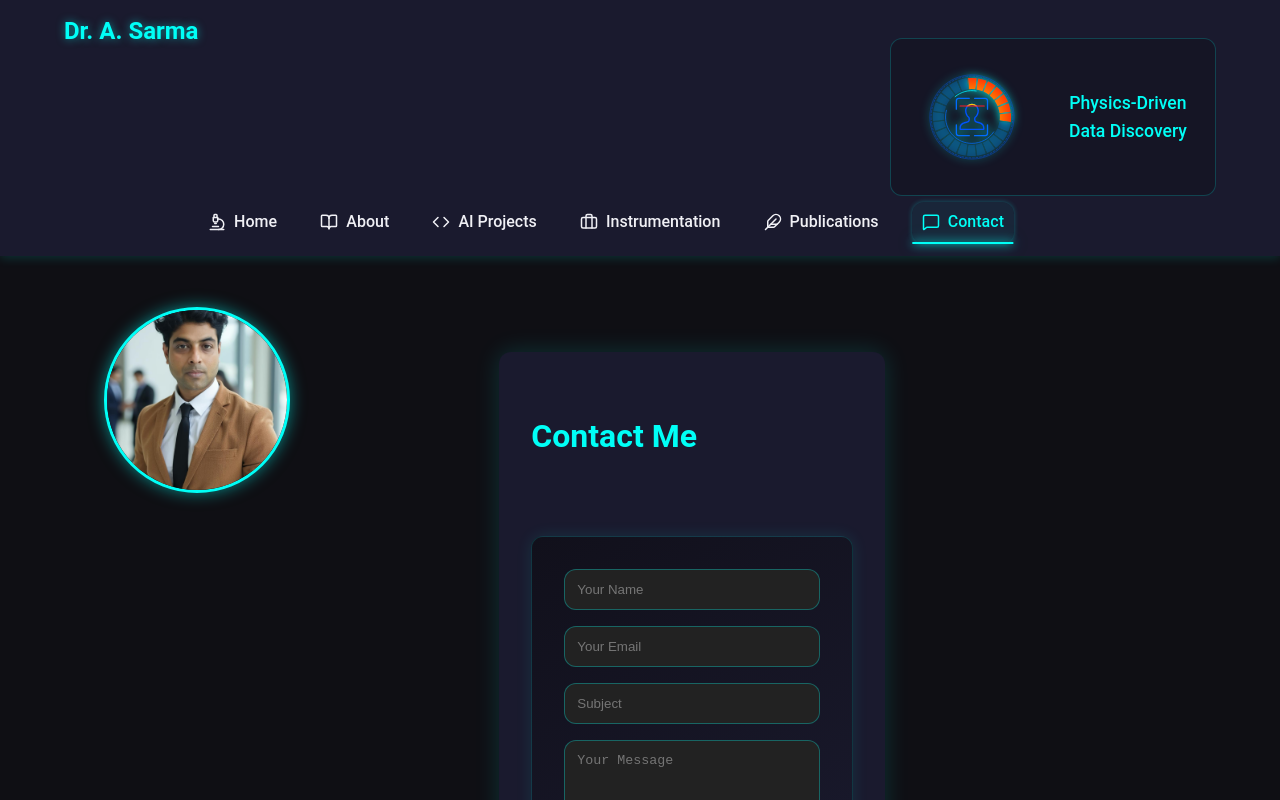
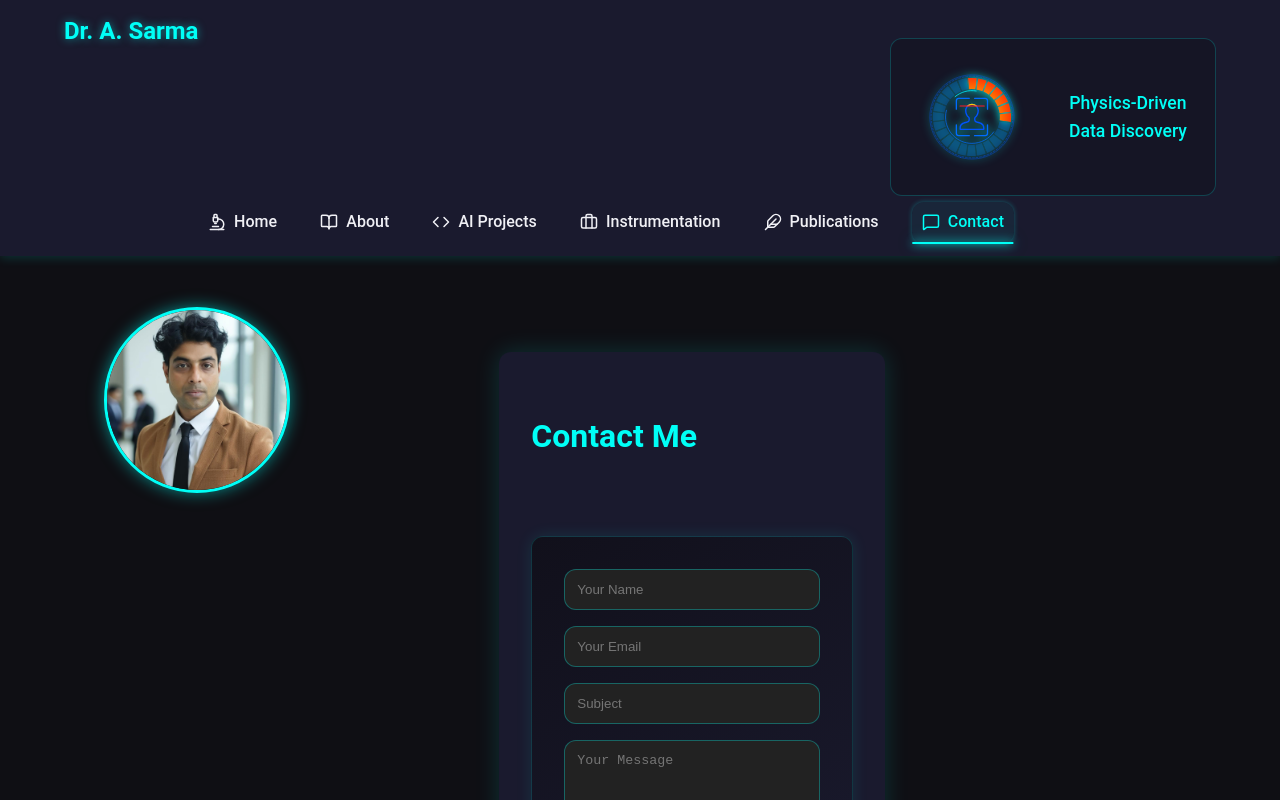
Before and after one commit to abhisakh/Advance_Portfolio, a React (Vite) app in the folder portfolio/: page /contact in a window 1280 px wide. Shown: the top 800 px of the page. Built offline with nearby package versions, Linux system fonts and the light colour scheme.

Commit message:
Image position in profile css

```diff
--- a/portfolio/src/styles/profile.css
+++ b/portfolio/src/styles/profile.css
@@ -23,6 +23,8 @@
   width: 100%;
   height: 100%;
   object-fit: cover;
+  /* This moves the image content DOWN relative to the circle */
+  object-position: center top;
   transition: transform 0.4s ease;
 }
 
```
